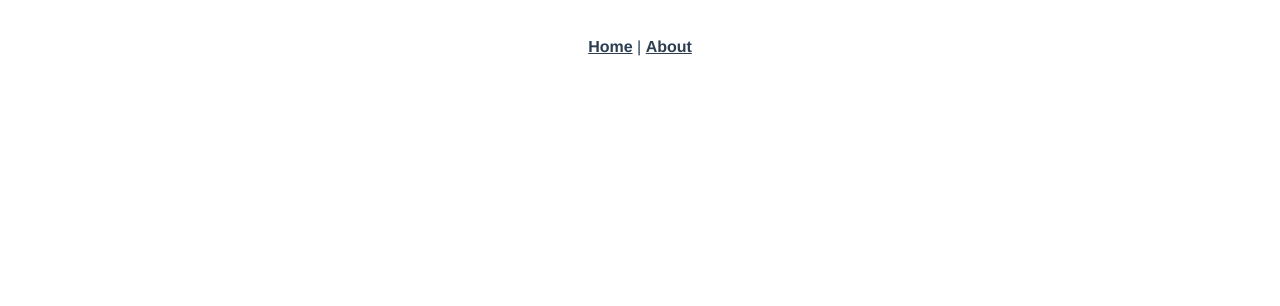
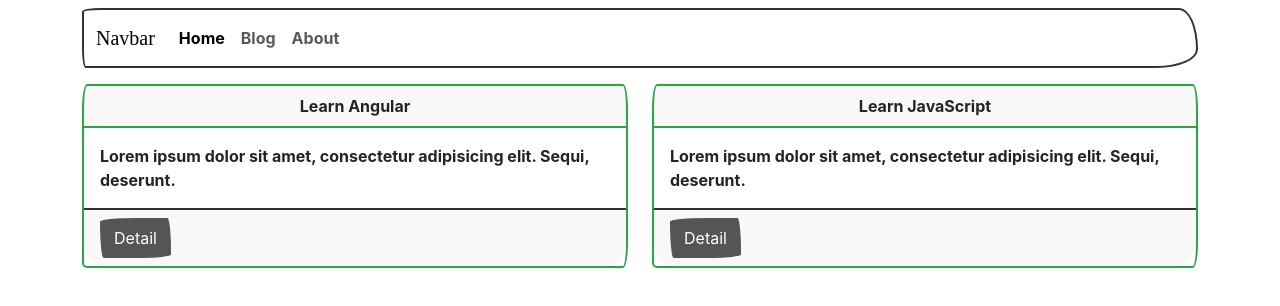
Before and after one commit to ZEDTARIK/vuejs-employee-crud, a Vue app: page /blog in a window 1280 px wide. Before the commit this address had no page. Shown: the top 306 px of the page. Built offline with nearby package versions, Linux system fonts and the light colour scheme; a web font is replaced by a local one.

Commit message:
NEW PROJECT with router-link

```diff
--- a/package.json
+++ b/package.json
@@ -7,6 +7,7 @@
     "build": "vue-cli-service build"
   },
   "dependencies": {
+    "bootswatch": "^5.1.1",
     "core-js": "^3.6.5",
     "vue": "^3.0.0",
     "vue-router": "^4.0.0-0"
--- a/src/App.vue
+++ b/src/App.vue
@@ -1,30 +1,22 @@
 <template>
-  <div id="nav">
-    <router-link to="/">Home</router-link> |
-    <router-link to="/about">About</router-link>
+  <div class="container mt-2">
+
+      <Navbar />
+
+    <div class="row mt-3">
+          <router-view />
+    </div>
   </div>
-  <router-view/>
 </template>
 
+<script>
+import Navbar from './components/Navbar.vue'
+
+export default {
+  components: {
+    Navbar,
+  }
+}
+</script>
 <style>
-#app {
-  font-family: Avenir, Helvetica, Arial, sans-serif;
-  -webkit-font-smoothing: antialiased;
-  -moz-osx-font-smoothing: grayscale;
-  text-align: center;
-  color: #2c3e50;
-}
-
-#nav {
-  padding: 30px;
-}
-
-#nav a {
-  font-weight: bold;
-  color: #2c3e50;
-}
-
-#nav a.router-link-exact-active {
-  color: #42b983;
-}
 </style>
--- /dev/null
+++ b/src/components/Navbar.vue
@@ -0,0 +1,41 @@
+<template lang="">
+    <nav class="navbar navbar-expand-lg navbar-light bg-light">
+      <div class="container-fluid">
+        <a class="navbar-brand" href="#">Navbar</a>
+        <button
+          class="navbar-toggler"
+          type="button"
+          data-bs-toggle="collapse"
+          data-bs-target="#navbarColor03"
+          aria-controls="navbarColor03"
+          aria-expanded="false"
+          aria-label="Toggle navigation"
+        >
+          <span class="navbar-toggler-icon"></span>
+        </button>
+
+        <div class="collapse navbar-collapse" id="navbarColor03">
+          <ul class="navbar-nav me-auto">
+            <li class="nav-item">
+              <router-link class="nav-link active" to="/">Home
+              </router-link>
+            </li>
+            <li class="nav-item">
+              <router-link class="nav-link" :to="{ name: 'Blog' }">Blog</router-link>
+            </li>
+            <li class="nav-item">
+              <router-link class="nav-link" to="/about">About</router-link>
+            </li>
+          </ul>
+        </div>
+      </div>
+    </nav>
+</template>
+<script>
+export default {
+
+}
+</script>
+<style lang="">
+
+</style>
--- a/src/main.js
+++ b/src/main.js
@@ -1,5 +1,6 @@
 import { createApp } from 'vue'
 import App from './App.vue'
 import router from './router'
+import 'bootswatch/dist/sketchy/bootstrap.min.css'
 
 createApp(App).use(router).mount('#app')
--- a/src/router/index.js
+++ b/src/router/index.js
@@ -1,5 +1,9 @@
 import { createRouter, createWebHistory } from 'vue-router'
 import Home from '../views/Home.vue'
+import About from '../views/About.vue'
+import Blog from '../views/blog'
+import ShowPost from '../views/blog/ShowPost'
+
 
 const routes = [
   {
@@ -10,10 +14,18 @@ const routes = [
   {
     path: '/about',
     name: 'About',
-    // route level code-splitting
-    // this generates a separate chunk (about.[hash].js) for this route
-    // which is lazy-loaded when the route is visited.
-    component: () => import(/* webpackChunkName: "about" */ '../views/About.vue')
+    component: About
+  },
+  {
+    path: '/blog',
+    name: 'Blog',
+    component: Blog
+  },
+  {
+    path: '/blog/:id/:slug',
+    name: 'Show-Post',
+    component: ShowPost,
+    props: true
   }
 ]
 
--- /dev/null
+++ b/src/views/blog/ShowPost.vue
@@ -0,0 +1,19 @@
+<template lang="">
+    <div>
+            dispaly : {{ id }}
+            Slug : {{ slug }}
+    </div>
+</template>
+<script>
+export default {
+    props: ['id', 'slug'],
+        data() {
+            return {
+               // id: this.$route.params.id,
+            }
+        },
+}
+</script>
+<style lang="">
+
+</style>
--- /dev/null
+++ b/src/views/blog/index.vue
@@ -0,0 +1,44 @@
+<template lang="">
+
+    <div class="col-md-6" v-for="post in Posts" :key="post.id">
+        <div class="card border-success mb-3">
+            <div class="card-header text-center">{{ post.title }}</div>
+            <div class="card-body">
+                {{ post.content }}
+            </div>
+            <div class="card-footer">
+                <router-link
+                    :to="{ name: 'Show-Post',
+                           params: { id: post.id , slug: post.slug }}"
+                    class="btn bt-sm btn-dark">Detail
+                </router-link>
+            </div>
+        </div>
+    </div>
+
+
+</template>
+<script>
+    export default {
+        data() {
+            return {
+                Posts: [
+                    {
+                        id: 1,
+                        title: "Learn Angular",
+                        slug: "learn-angular",
+                        content: "Lorem ipsum dolor sit amet, consectetur adipisicing elit. Sequi, deserunt."
+                    },
+                    {
+                        id: 2,
+                        title: "Learn JavaScript",
+                        slug: "learn-javascript",
+                        content: "Lorem ipsum dolor sit amet, consectetur adipisicing elit. Sequi, deserunt."
+                    }
+                ],
+            }
+        },
+    };
+</script>
+<style lang="">
+</style>
```
Also changed, not shown: 1 other file (tests, documents, lock files or other folders).
